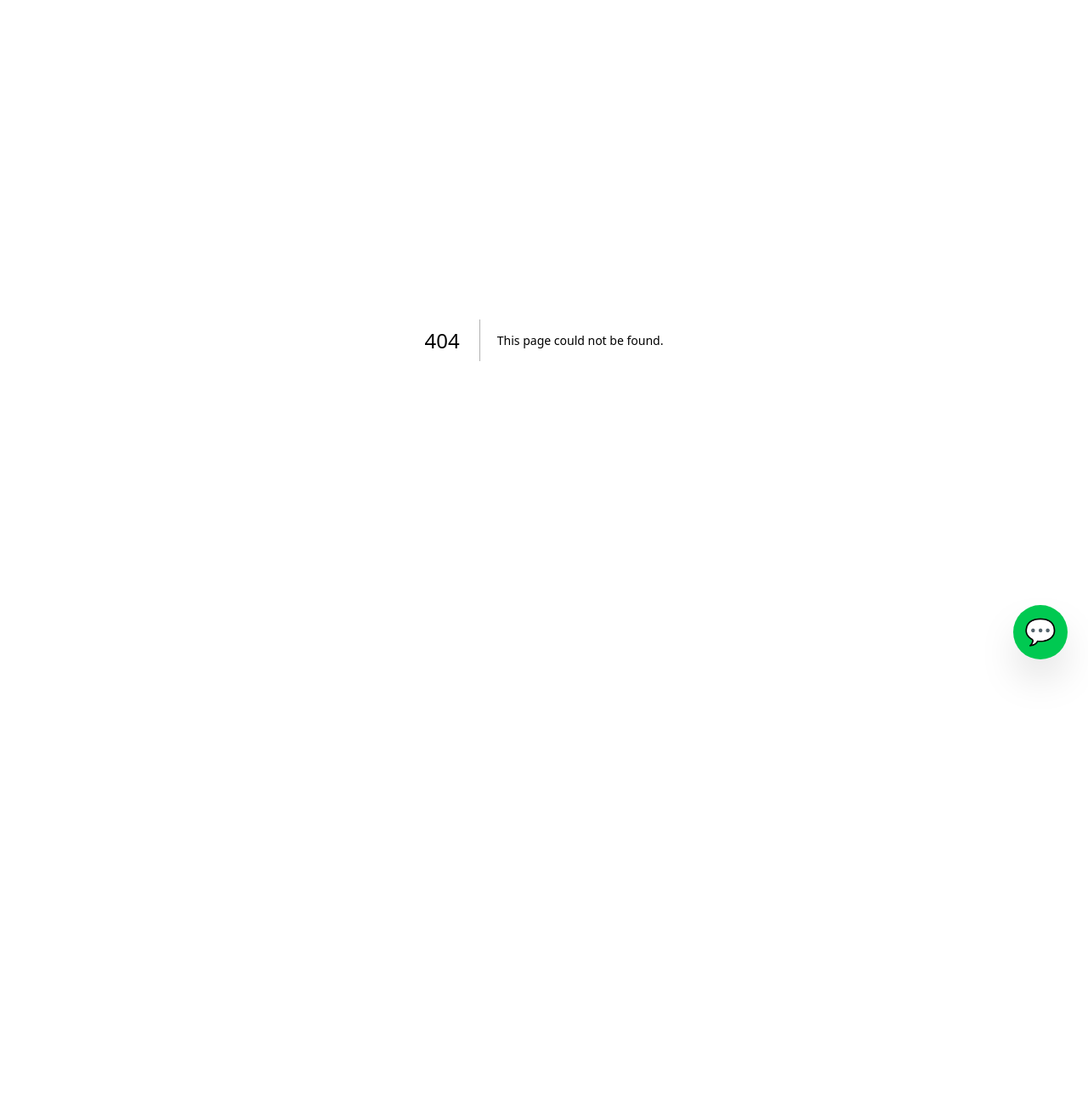
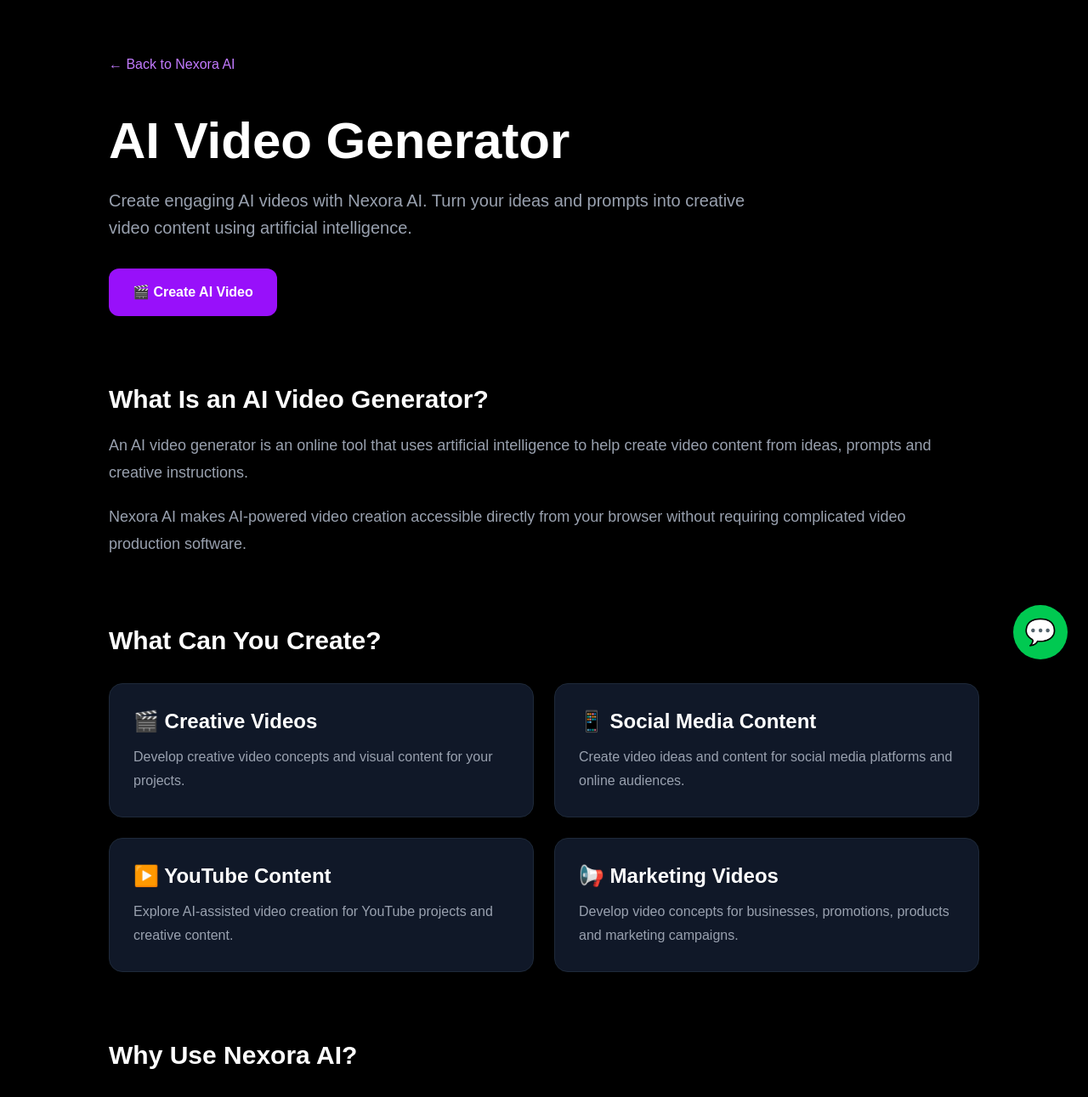
Before and after one commit to asifshair17-design/nexora-ai-2, a Next.js app: page /ai-video-generator in a window 1280 px wide. Before the commit this address had no page. Shown: the top 1291 px of the page at 85% size. Before the commit the page ends 800 px from the top, so only its background shows below. Built offline with nearby package versions, Linux system fonts and the light colour scheme.

Commit message:
Add AI video generator SEO page

```diff
--- /dev/null
+++ b/app/ai-video-generator/page.tsx
@@ -0,0 +1,250 @@
+import type { Metadata } from "next";
+import Link from "next/link";
+
+export const metadata: Metadata = {
+  title: "AI Video Generator – Create AI Videos | Nexora AI",
+  description:
+    "Create engaging AI videos with Nexora AI. Explore AI-powered video creation for social media, YouTube, marketing and creative projects.",
+  alternates: {
+    canonical: "https://nexora-ai-2-five.vercel.app/ai-video-generator",
+  },
+};
+
+export default function AIVideoGeneratorPage() {
+  return (
+    <main className="min-h-screen bg-black px-6 py-16 text-white">
+      <div className="mx-auto max-w-5xl">
+        <Link
+          href="/"
+          className="text-purple-400 hover:text-purple-300"
+        >
+          ← Back to Nexora AI
+        </Link>
+
+        <header className="mt-12">
+          <h1 className="text-5xl font-extrabold md:text-6xl">
+            AI Video Generator
+          </h1>
+
+          <p className="mt-6 max-w-3xl text-xl leading-8 text-gray-400">
+            Create engaging AI videos with Nexora AI. Turn your ideas
+            and prompts into creative video content using artificial
+            intelligence.
+          </p>
+
+          <div className="mt-8">
+            <Link
+              href="/video"
+              className="inline-block rounded-xl bg-purple-600 px-7 py-4 font-bold hover:bg-purple-700"
+            >
+              🎬 Create AI Video
+            </Link>
+          </div>
+        </header>
+
+        <section className="mt-20">
+          <h2 className="text-3xl font-bold">
+            What Is an AI Video Generator?
+          </h2>
+
+          <p className="mt-5 text-lg leading-8 text-gray-400">
+            An AI video generator is an online tool that uses artificial
+            intelligence to help create video content from ideas,
+            prompts and creative instructions.
+          </p>
+
+          <p className="mt-5 text-lg leading-8 text-gray-400">
+            Nexora AI makes AI-powered video creation accessible
+            directly from your browser without requiring complicated
+            video production software.
+          </p>
+        </section>
+
+        <section className="mt-20">
+          <h2 className="text-3xl font-bold">
+            What Can You Create?
+          </h2>
+
+          <div className="mt-8 grid gap-6 md:grid-cols-2">
+            <div className="rounded-2xl border border-gray-800 bg-gray-900 p-7">
+              <h3 className="text-2xl font-bold">
+                🎬 Creative Videos
+              </h3>
+              <p className="mt-3 leading-7 text-gray-400">
+                Develop creative video concepts and visual content
+                for your projects.
+              </p>
+            </div>
+
+            <div className="rounded-2xl border border-gray-800 bg-gray-900 p-7">
+              <h3 className="text-2xl font-bold">
+                📱 Social Media Content
+              </h3>
+              <p className="mt-3 leading-7 text-gray-400">
+                Create video ideas and content for social media
+                platforms and online audiences.
+              </p>
+            </div>
+
+            <div className="rounded-2xl border border-gray-800 bg-gray-900 p-7">
+              <h3 className="text-2xl font-bold">
+                ▶️ YouTube Content
+              </h3>
+              <p className="mt-3 leading-7 text-gray-400">
+                Explore AI-assisted video creation for YouTube
+                projects and creative content.
+              </p>
+            </div>
+
+            <div className="rounded-2xl border border-gray-800 bg-gray-900 p-7">
+              <h3 className="text-2xl font-bold">
+                📢 Marketing Videos
+              </h3>
+              <p className="mt-3 leading-7 text-gray-400">
+                Develop video concepts for businesses, promotions,
+                products and marketing campaigns.
+              </p>
+            </div>
+          </div>
+        </section>
+
+        <section className="mt-20">
+          <h2 className="text-3xl font-bold">
+            Why Use Nexora AI?
+          </h2>
+
+          <div className="mt-8 space-y-5">
+            <div className="rounded-xl border border-gray-800 p-6">
+              <h3 className="text-xl font-bold">
+                ⚡ Simple
+              </h3>
+              <p className="mt-2 text-gray-400">
+                Create video content directly from your browser.
+              </p>
+            </div>
+
+            <div className="rounded-xl border border-gray-800 p-6">
+              <h3 className="text-xl font-bold">
+                🤖 AI Powered
+              </h3>
+              <p className="mt-2 text-gray-400">
+                Use artificial intelligence to help turn creative ideas
+                into video concepts.
+              </p>
+            </div>
+
+            <div className="rounded-xl border border-gray-800 p-6">
+              <h3 className="text-xl font-bold">
+                🌍 Accessible Online
+              </h3>
+              <p className="mt-2 text-gray-400">
+                Access Nexora AI creative tools directly from your browser.
+              </p>
+            </div>
+          </div>
+        </section>
+
+        <section className="mt-20">
+          <h2 className="text-3xl font-bold">
+            Who Can Use an AI Video Generator?
+          </h2>
+
+          <p className="mt-5 text-lg leading-8 text-gray-400">
+            AI video tools can be useful for YouTubers, social media
+            creators, marketers, businesses, bloggers, educators and
+            anyone exploring AI-powered video creation.
+          </p>
+        </section>
+
+        <section className="mt-20">
+          <h2 className="text-3xl font-bold">
+            Explore More Nexora AI Tools
+          </h2>
+
+          <div className="mt-8 grid gap-4 md:grid-cols-2">
+            <Link
+              href="/ai-image-generator"
+              className="rounded-xl border border-gray-800 bg-gray-900 p-5 hover:border-purple-500"
+            >
+              🎨 AI Image Generator
+            </Link>
+
+            <Link
+              href="/ai-logo-generator"
+              className="rounded-xl border border-gray-800 bg-gray-900 p-5 hover:border-purple-500"
+            >
+              ✨ AI Logo Generator
+            </Link>
+
+            <Link
+              href="/ai-writer"
+              className="rounded-xl border border-gray-800 bg-gray-900 p-5 hover:border-purple-500"
+            >
+              ✍️ AI Writer
+            </Link>
+
+            <Link
+              href="/music"
+              className="rounded-xl border border-gray-800 bg-gray-900 p-5 hover:border-purple-500"
+            >
+              🎵 AI Music Generator
+            </Link>
+
+            <Link
+              href="/chat"
+              className="rounded-xl border border-gray-800 bg-gray-900 p-5 hover:border-purple-500"
+            >
+              💬 AI Chat
+            </Link>
+          </div>
+        </section>
+
+        <section className="mt-20 rounded-2xl border border-purple-800 bg-gray-900 p-10 text-center">
+          <h2 className="text-3xl font-bold">
+            Start Creating AI Videos
+          </h2>
+
+          <p className="mx-auto mt-4 max-w-2xl text-gray-400">
+            Explore Nexora AI and start creating AI-powered video
+            content online.
+          </p>
+
+          <Link
+            href="/video"
+            className="mt-7 inline-block rounded-xl bg-purple-600 px-7 py-4 font-bold hover:bg-purple-700"
+          >
+            🚀 Open AI Video Generator
+          </Link>
+        </section>
+
+        <footer className="mt-20 border-t border-gray-800 pt-8 text-center text-gray-500">
+          <p>
+            Nexora AI - AI-powered creative tools.
+          </p>
+
+          <div className="mt-4 flex flex-wrap justify-center gap-5">
+            <Link href="/about" className="hover:text-white">
+              About
+            </Link>
+
+            <Link href="/pricing" className="hover:text-white">
+              Pricing
+            </Link>
+
+            <Link href="/privacy" className="hover:text-white">
+              Privacy
+            </Link>
+
+            <Link href="/terms" className="hover:text-white">
+              Terms
+            </Link>
+
+            <Link href="/contact" className="hover:text-white">
+              Contact
+            </Link>
+          </div>
+        </footer>
+      </div>
+    </main>
+  );
+}
```
